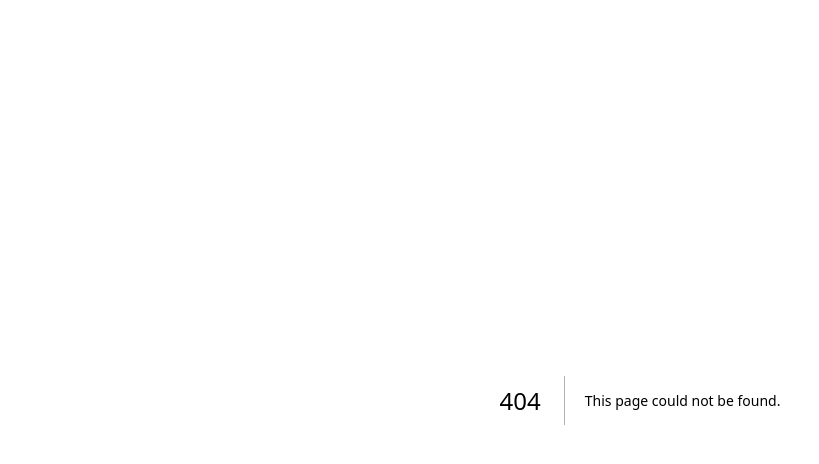
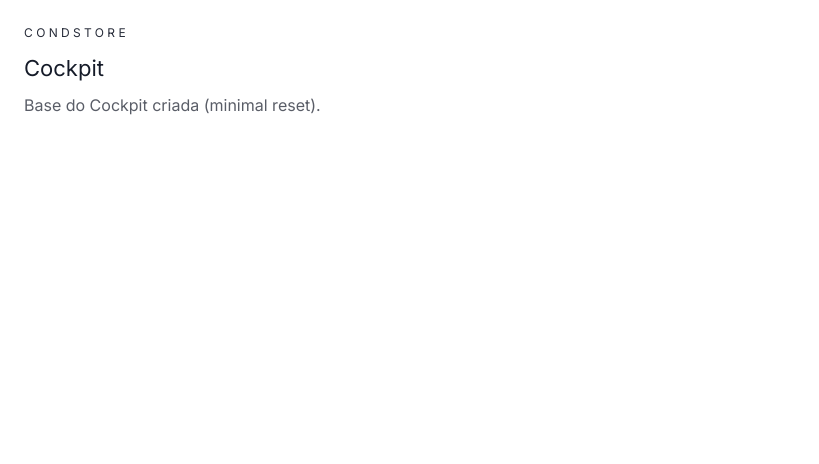
Before and after one commit to catcaio/projeto-condstore, a Next.js app: page /cockpit in a window 1280 px wide. Before the commit this address had no page. Shown: the top 464 px of the page, without its empty margins (0-819 px from the left). Built offline with nearby package versions, Linux system fonts and the light colour scheme.

Commit message:
feat(cockpit): minimal base page

```diff
--- /dev/null
+++ b/src/app/cockpit/page.tsx
@@ -0,0 +1,24 @@
+export default function CockpitPage() {
+  return (
+    <main style={{ padding: 24 }}>
+      <div
+        style={{
+          letterSpacing: "0.28em",
+          textTransform: "uppercase",
+          opacity: 0.85,
+          fontSize: 12,
+        }}
+      >
+        CONDSTORE
+      </div>
+
+      <h1 style={{ marginTop: 10, fontSize: 22, opacity: 0.92 }}>
+        Cockpit
+      </h1>
+
+      <p style={{ marginTop: 8, opacity: 0.65 }}>
+        Base do Cockpit criada (minimal reset).
+      </p>
+    </main>
+  );
+}
```
